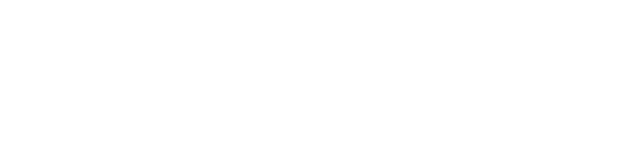
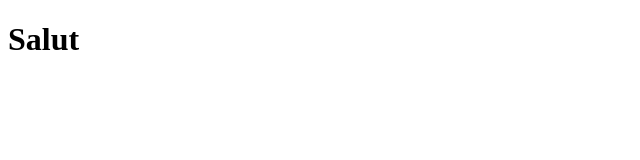
Before and after one commit to thomasO82/projetfirst, a plain HTML site: page index.html in a window 1280 px wide. Shown: the whole page, without its empty margins (0-640 px from the left). Drawn offline with Linux system fonts and the light colour scheme.

Commit message:
add header

```diff
--- a/index.html
+++ b/index.html
@@ -6,6 +6,10 @@
     <title>Document</title>
 </head>
 <body>
-
+    <header>
+        <h1>
+            Salut
+        </h1>
+    </header>
 </body>
 </html>
```
